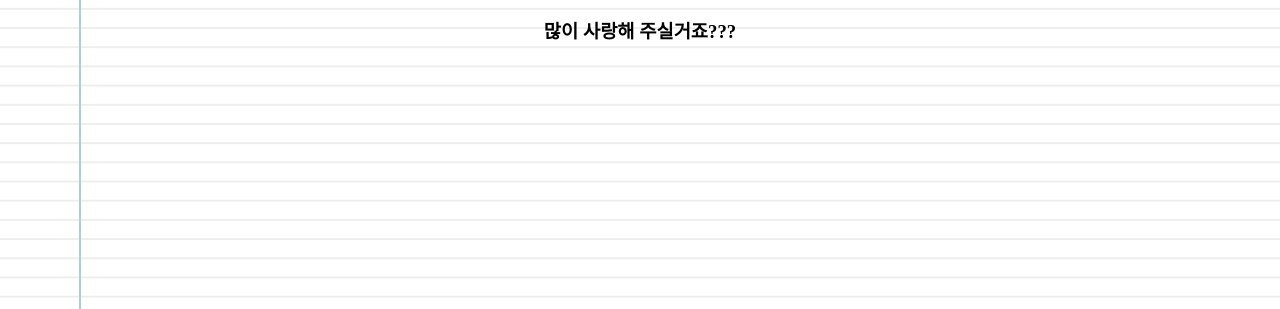
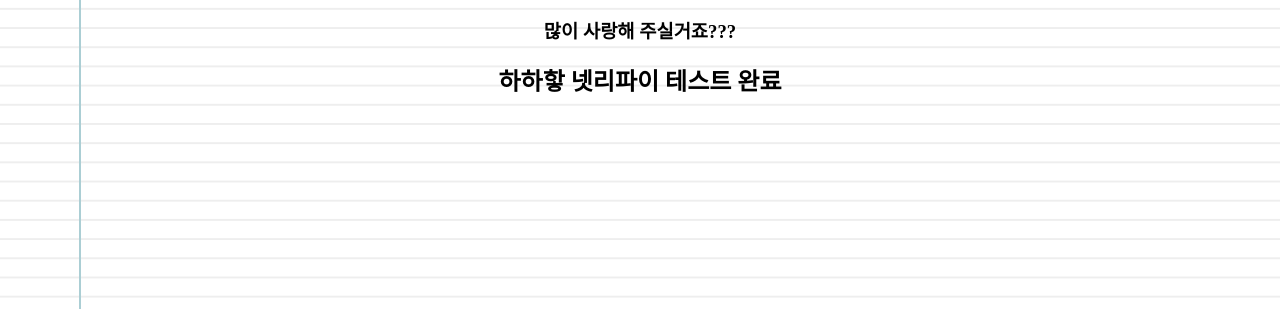
Before and after one commit to legobitna/netlify-test, a plain HTML site: page index.html in a window 1280 px wide. Shown: the part 491-800 px from the top of the page. Drawn offline with Linux system fonts and the light colour scheme.

Commit message:
add new sentence

```diff
--- a/index.html
+++ b/index.html
@@ -14,6 +14,7 @@
         <img src="https://image.shutterstock.com/image-vector/amazing-colorful-vector-concept-word-260nw-1436585777.jpg"/>
         <p>저번 HTML/CSS 강의때는 이를 갈고 만들었다면 이번에는 <strong>잇몸을 갈고</strong> 만들었습니다</p>
         <h3>많이 사랑해 주실거죠???</h3>
+        <h2>하하핳 넷리파이 테스트 완료</h2>
     </div>
 
 
```
